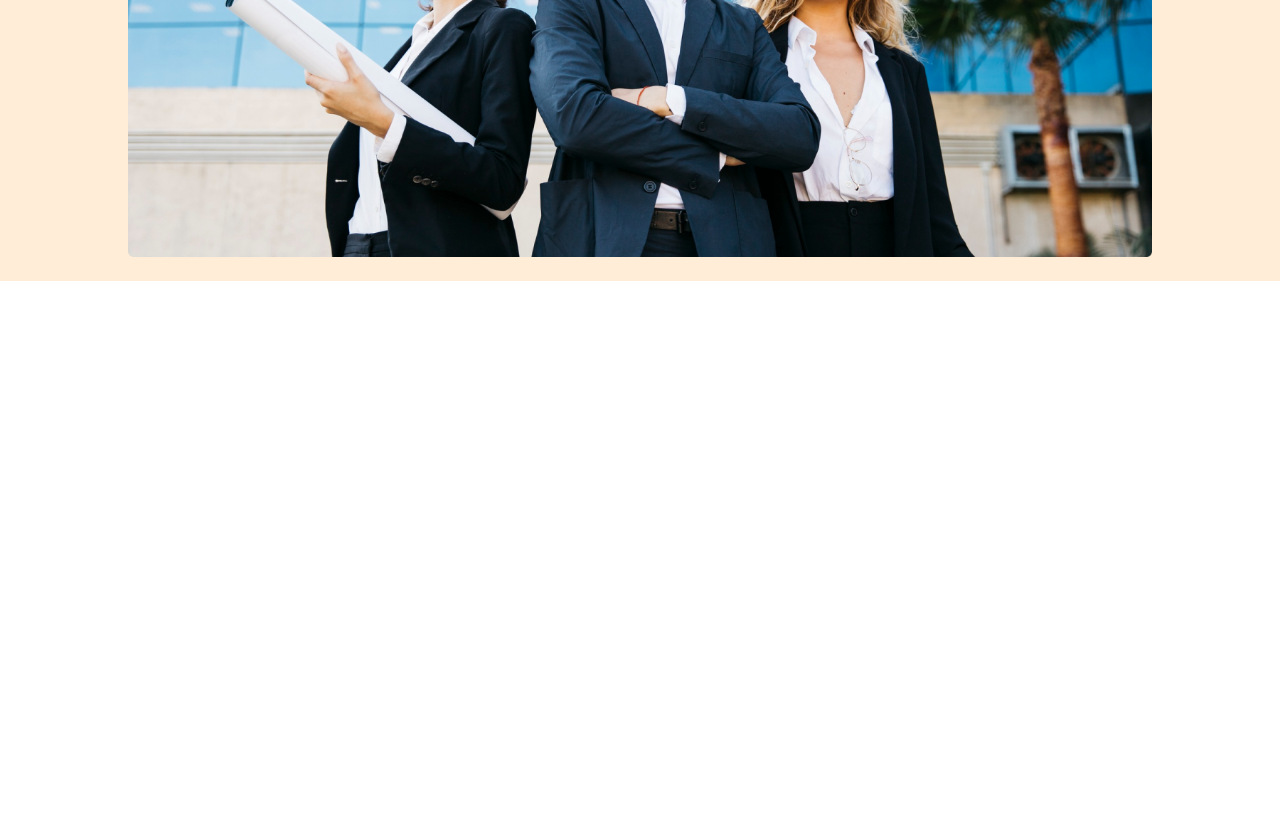
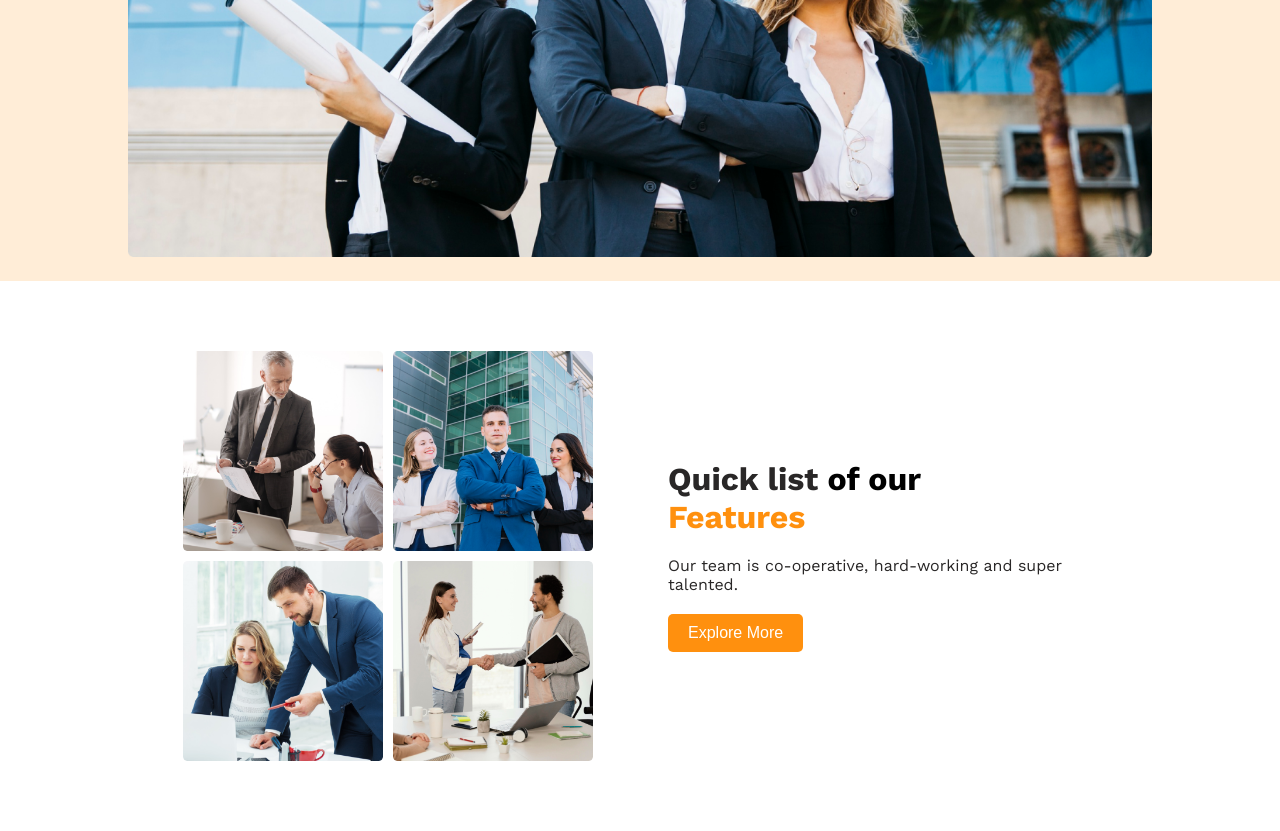
Before and after one commit to Mubasshirah/Assignment-2-g3-architects, a plain HTML site: page index.html in a window 1280 px wide. Shown: the part 600-1431 px from the top of the page. Before the commit the page ends 881 px from the top, so only its background shows below. Drawn offline with nearby package versions, Linux system fonts and the light colour scheme.

Commit message:
quick-feature ends

```diff
--- a/index.html
+++ b/index.html
@@ -36,7 +36,7 @@
                 <h1>Brand New</h1>
                 <h1>Group of Architects</h1>
                 <p>We are providing world best architects who will build your dream home with the most care.</p>
-                <button>Eplore More</button>
+                <button class="btn">Eplore More</button>
             </div>
             <div class="banner-image">
                 <img src="images/banner.png" alt="">
@@ -47,11 +47,29 @@
     </header>
     <!-- header part ends -->
     <!-- main part starts -->
-    <section>
-        <div class="quick-features">
+    <main>
+        <!-- quick-features  -->
+        <section class="quick-features">
+            <div class="quick-features-left">
+<div><img src="images/team1.png" alt=""></div>
+<div><img src="images/team2.png" alt=""></div>
+<div><img src="images/team3.png" alt=""></div>
+<div><img src="images/team4.png" alt=""></div>
+            </div>
+            <div class="quick-features-right">
+<h2><span>Quick list</span> of our </h2>
+<h2 class="second-h2">Features</h2>
+<p>Our team is co-operative, hard-working and super talented.</p>
+<button class="btn">Explore More</button>
+            </div>
+        </section>
+        <!-- quick-features ends -->
+        <!-- love-features starts -->
+        <section class="love-features">
 
-        </div>
-    </section>
+        </section>
+        <!-- love-features ends -->
+    </main>
     <!-- main part ends -->
 </body>
 
--- a/styles/style.css
+++ b/styles/style.css
@@ -57,7 +57,7 @@ justify-content: space-around;
     margin-top: 20px;
     margin-bottom: 20px;
 }
-.banner-text button{
+.btn{
     padding: 10px 20px;
     background-color: #FF900E;
     color: white;
@@ -98,4 +98,69 @@ justify-content: space-around;
 }
 /* header ends */
 /* main starts */
+main{
+    width: 80%;
+    padding: 20px 10%;
+}
+.quick-features{
+    display: grid;
+    grid-template-columns: 1fr 1fr;
+    gap: 20px;
+
+
+    align-items: center;
+    padding: 50px 0px;
+
+
+
+}
+.quick-features-left{
+    display: grid;
+height: 100%;
+grid-template-columns: repeat(2,1fr);
+grid-template-rows: repeat(2, 200px);
+
+padding: 0px 55px;
+
+
+gap: 10px;
+}
+.quick-features-left img{
+   height: 100%;
+
+}
+.quick-features-right h2{
+font-size: 2em;
+}
+.quick-features-right span{
+    color:rgb(41, 39, 39) ;
+}
+.second-h2{
+    color: #FF900E;
+}
+.quick-features-right p{
+    color: rgb(41, 39, 39);
+    padding-top: 20px;
+    padding-bottom: 20px;
+    padding-right: 60px;
+}
+@media screen and (max-width:576px) {
+    .quick-features{
+        grid-template-columns: repeat(1,1fr);
+    }
+    .quick-features-left{
+        grid-template-columns: repeat(1,1fr);
+        grid-template-rows: repeat(4, 400px);
+        padding: 0px;
+    }
+    .quick-features-left img{
+        width: 100%;
+    }
+    .quick-features-right{
+        text-align: center;
+    }
+    .quick-features-right  p{
+        padding-right: 0px;
+    }
+}
 /* main ends */
```
